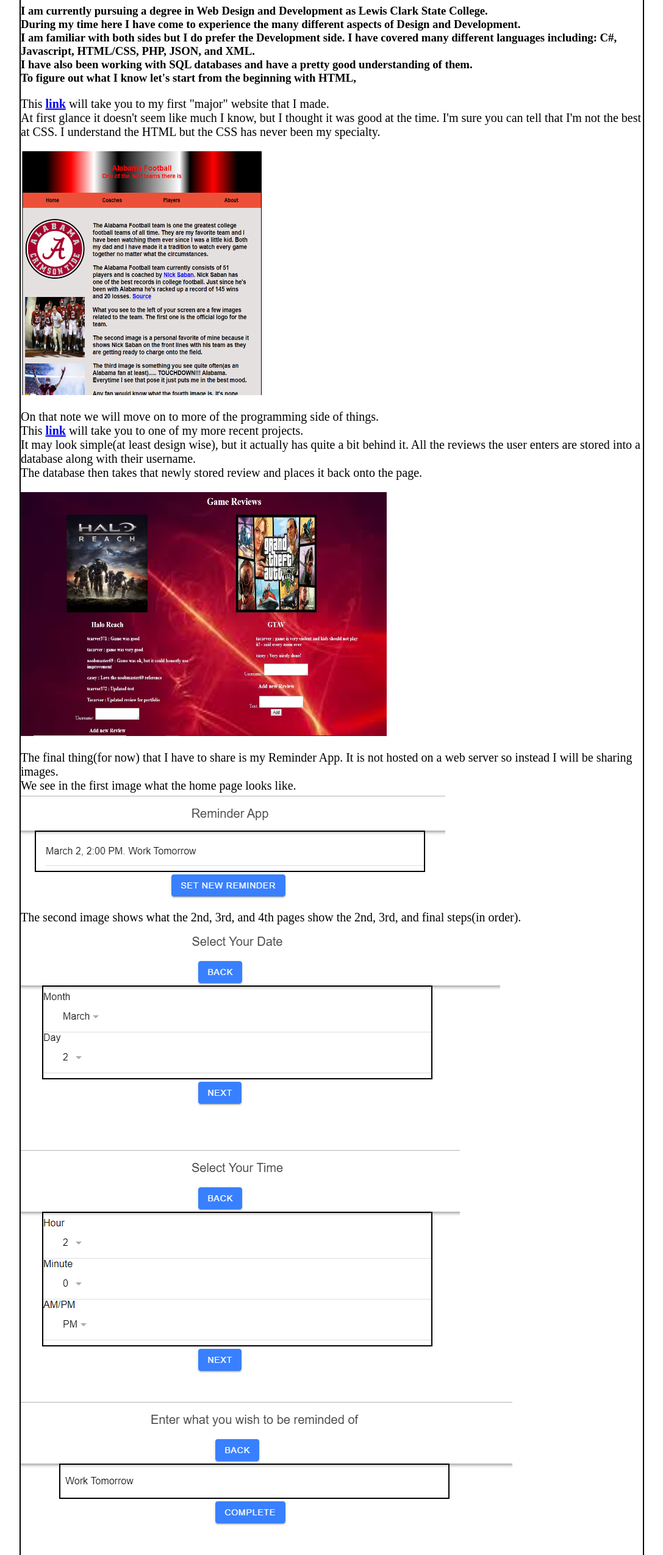
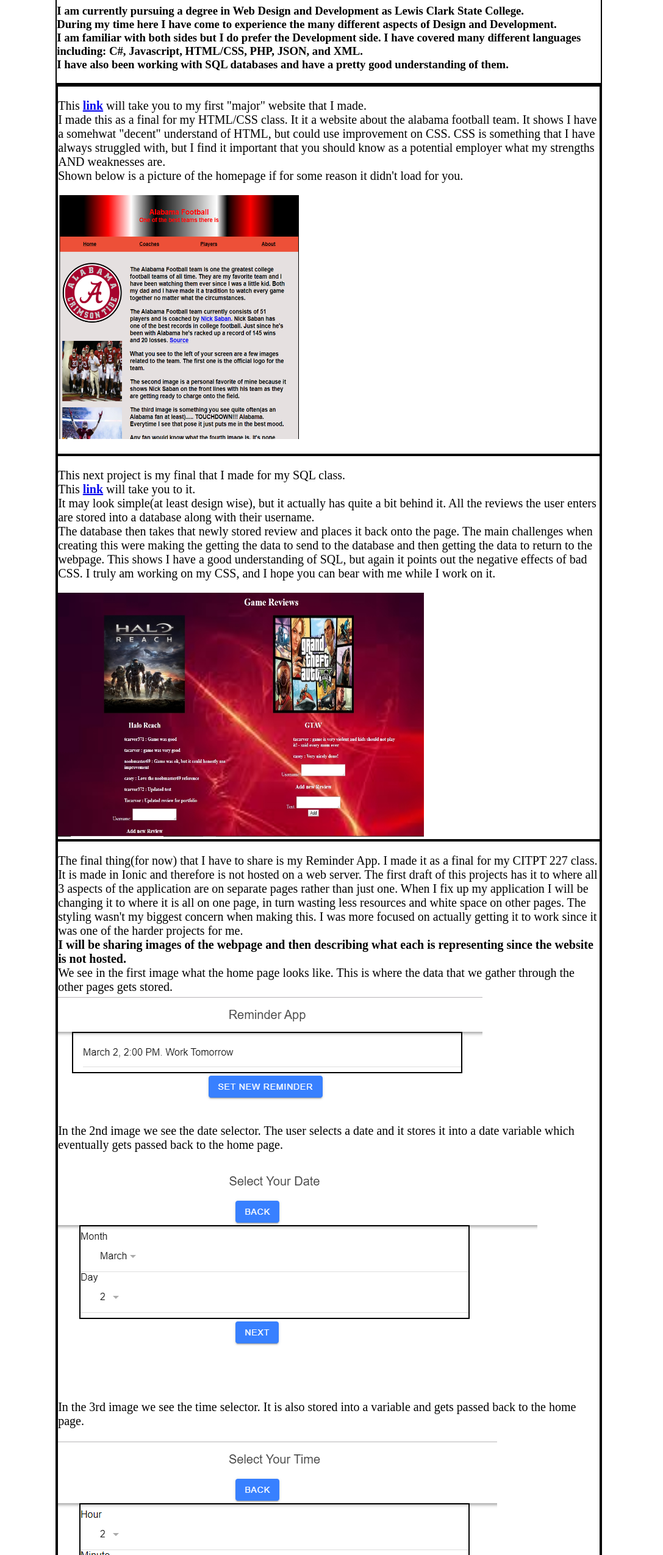
Before and after one commit to tcarver371/CITPT180, a plain HTML site: page index.html in a window 1280 px wide. Shown: the part 184-2734 px from the top of the page at 61% size, without its empty margins (96-1183 px from the left). Drawn offline with Linux system fonts and the light colour scheme.

Commit message:
Milestone 2

```diff
--- /dev/null
+++ b/css/projects.css
@@ -0,0 +1,24 @@
+li{
+    display: inline;
+    font-size: 150%;
+    font-weight: bold;
+    text-decoration: none;
+    margin-right: 15%;
+
+}
+li a{
+    color: white;
+}
+ul{
+    list-style-type: none;
+    border: 25px solid black;
+    width: auto;
+    background-color: black;
+    position: relative;
+    left: 50%;
+}
+body{
+    background-color: rgb(255, 228, 156);
+    width: 50%;
+
+}
--- a/css/style.css
+++ b/css/style.css
@@ -1,3 +1,4 @@
+
 
 li{
     display: inline;
@@ -15,16 +16,48 @@ ul{
     border: 25px solid black;
     width: auto;
     background-color: black;
+    position: relative;
+    left: 20%;
+}
+li a:hover{
+    color: red;
 }
 body{
-    margin-left: 10%;
-    margin-right: 10%;
-
-
+    width: 70%;
+}
+header{
+    border: 2px solid black;
+    position: relative;
+    left: 20%;
 }
 main{
+    background-color: white;
     border: 2px solid black;
+    position: relative;
+    left: 20%;
 }
 p{
     font-size: 125%;
 }
+
+
+div{
+    border: 2px solid black;
+}
+footer{
+    border: 2px solid black;
+    position: relative;
+    left: 20%;
+    text-align: center;
+    font-weight: bold;
+    font-size: 110%;
+}
+
+
+
+
+#citpt227{
+
+}
+#intro{
+}
--- a/index.html
+++ b/index.html
@@ -2,11 +2,11 @@
 <html>
     <head>
         <title>My Portfolio</title>
-    </head>
     <link rel = "stylesheet" href = "css/style.css">
     <script src = "js/app.js"></script>
+    </head>
 
-    <body>
+
     <nav>
         <ul>
              <li><a href = "index.html">Home</a></li>
@@ -14,48 +14,73 @@
              <li><a href = "#">About</a></li>
          </ul>
     </nav>
-            <main>
+    <body>
+
+            <header>
         <h1>Hi! My name is Trevor Carver.</h1>
-        <h3>I am currently pursuing a degree in Web Design and Development as Lewis Clark State College.<br>
+        <h3 id = "intro">I am currently pursuing a degree in Web Design and Development as Lewis Clark State College.<br>
         During my time here I have come to experience the many different aspects of Design and Development. <br>
         I am familiar with both sides but I do prefer the Development side. I have covered many different languages including: C#, Javascript, HTML/CSS, PHP, JSON, and XML.
         <br>I have also been working with SQL databases and have a pretty good understanding of them.
-        <br>To figure out what I know let's start from the beginning with HTML,
         </h3>
+        </header>
+        <main>
+
+                <div id = "citpt111">
+
                 <p>This <a href = "http://bonsai.lcsc.edu/tacarver/CITPT111/Final/"><strong>link</strong></a> will take you to my first "major" website that I made.
-            <br>At first glance it doesn't seem like much I know, but I thought it was good at the time.
-            I'm sure you can tell that I'm not the best at CSS. I understand the HTML but the CSS has never been my specialty.
+
+                    <br>I made this as a final for my HTML/CSS class. It it a website about the alabama football team. It shows I have a somehwat "decent" understand of HTML, but could use improvement on CSS. CSS is something that I have always struggled with, but I find it important that you should know as a potential employer what my strengths AND weaknesses are.
+                    <br>Shown below is a picture of the homepage if for some reason it didn't load for you.
+                    <aside> <img src = "images/Final111.png"  height = 400px width = 400px></aside>
+                </p>
 
 
+            </div>
+
+            <div id ="citpt213">
+                <p>This next project is my final that I made for my SQL class.
+                    <br>
+                    This <a href = "http://bonsai.lcsc.edu/tacarver/CITPT213/Final/"><strong>link</strong></a> will take you to it.
+                    <br>It may look simple(at least design wise), but it actually has quite a bit behind it. All the reviews the user enters are stored into a database along with their username.
+                    <br>The database then takes that newly stored review and places it back onto the page. The main challenges when creating this were making the getting the data to send to the database and then getting the data to return to the webpage.
+                    This shows I have a good understanding of SQL, but again it points out the negative effects of bad CSS. I truly am working on my CSS, and I hope you can bear with me while I work on it.
                 </p>
-        <img src = "images/Final111.png"  height = 400px width = 400px>
-        <p>On that note we will move on to more of the programming side of things.
+
+
+                <img src = "images/CITPT213GameReview.jpg" height = 400px width = 600px>
+            </div>
+            <div id = "citpt227">
+                <p>The final thing(for now) that I have to share is my Reminder App. I made it as a final for my CITPT 227 class. It is made in Ionic and therefore is not hosted on a web server.
+                    The first draft of this projects has it to where all 3 aspects of the application are on separate pages rather than just one.
+                    When I fix up my application I will be changing it to where it is all on one page, in turn wasting less resources and white space on other pages.
+                    The styling wasn't my biggest concern when making this. I was more focused on actually getting it to work since it was one of the harder projects for me.
+                    <br><strong>I will be sharing images of the webpage and then describing what each is representing since the website is not hosted.</strong>
                     <br>
-            This <a href = "http://bonsai.lcsc.edu/tacarver/CITPT213/Final/"><strong>link</strong></a> will take you to one of my more recent projects.
-            <br>It may look simple(at least design wise), but it actually has quite a bit behind it. All the reviews the user enters are stored into a database along with their username.
-            <br>The database then takes that newly stored review and places it back onto the page.
-
-        </p>
-        <img src = "images/CITPT213GameReview.jpg" height = 400px width = 600px>
-        <p>The final thing(for now) that I have to share is my Reminder App. It is not hosted on a web server so instead I will be sharing images.
-            <br>
-            We see in the first image what the home page looks like.<br>
+                    We see in the first image what the home page looks like. This is where the data that we gather through the other pages gets stored. <br>
 
                     <img src = "images/page1.png">
                     <br>
-            The second image shows what the 2nd, 3rd, and 4th pages show the 2nd, 3rd, and final steps(in order).
-            <br>
+
+                    <p>In the 2nd image we see the date selector. The user selects a date and it stores it into a date variable which eventually gets
+                     passed back to the home page.</p>
                     <img src= "images/page2.png">
-            <br>
+                    <p>In the 3rd image we see the time selector. It is also stored into a variable and gets passed back to the home page.</p>
                     <img src= "images/page3.png">
-            <br>
+                    <p>In the final image we see reminder selector. This is where the user puts in what the task they need to reminded of is. It is also stored in a variable and passed back to the home page.
+                        When you click the Complete button it takes you back to the home page and shows you the reminder you created(reference image 1).
+                    </p>
                     <img src= "images/page4.png">
-            <br>
-            In hindsight it would have been better to place everything on one page, and that's what I plan to eventually do. It's a work in progress though and I do like how it turned out.
+  <
+
+            </div>
+            </main>
+
+            <footer>Property of Trevor Carver Interprises&copy;
+                <p> <br>Email: tcarver371@gmail.com<br>Phone: 208-790-1025
 
                 </p>
-    </main>
-
+            </footer>
 
     </body>
 </html>
```
Also changed, not shown: projects.html (added, +22 -0 lines), about.html (added). Lines whose indentation alone changed are shown as unchanged.
